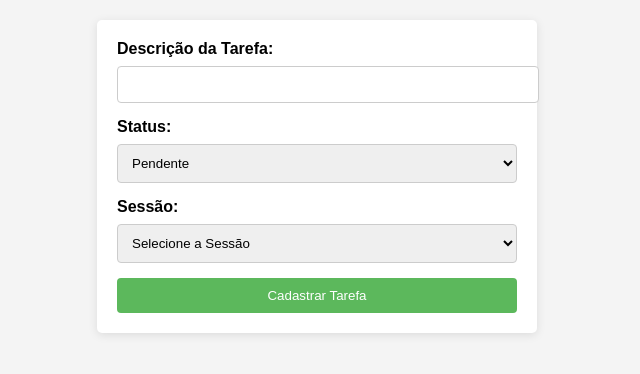
After one commit to pedrohoppe88/GerenciadorDeTarefasPHP, a PHP site: page /tarefas.php in a window 1280 px wide. The commit adds this page. Shown: the top 374 px of the page, without its empty margins (323-963 px from the left). Run offline with PHP 8.4, Linux system fonts and the light colour scheme; data that the repository does not hold is empty.

Commit message:
owefuowh

```diff
--- a/Controller/CadastroController.php
+++ b/Controller/CadastroController.php
@@ -10,7 +10,6 @@ if ($_SERVER['REQUEST_METHOD'] === 'POST') {
     if (empty($name) || empty($password) || empty($graduacao)) {
         echo "<script>alert('Preencha todos os campos.');</script>";
     } else {
-
         $usuario = new UserModel($name, $password, $graduacao);
         $result = $usuario->cadastrar();
 
@@ -18,7 +17,8 @@ if ($_SERVER['REQUEST_METHOD'] === 'POST') {
             header("Location: ../login.php");
             exit();
         } else {
-            echo "<script>alert('Erro ao cadastrar usuário.');</script>";
+            // Mostra mensagem de erro detalhada do PDO para depuração
+            echo "<script>alert('Erro ao cadastrar usuário. Verifique se o usuário já existe ou se há erro no banco.');</script>";
         }
     }
 }
--- a/Controller/LoginController.php
+++ b/Controller/LoginController.php
@@ -21,7 +21,8 @@ require_once '../Model/UserModel.php';
             }
         }
 
-        if($_SERVER['REQUEST_METHOD'] === 'POST') {
+        if($_SERVER['REQUEST_METHOD'] === 'POST')
+        {
             $name = isset($_POST['name']) ? trim($_POST['name']) : '';
             $password = isset($_POST['password']) ? trim($_POST['password']) : '';
 
@@ -33,7 +34,7 @@ require_once '../Model/UserModel.php';
             if ($user) {
                 session_start();
                 $_SESSION['user_id'] = $user['id'];
-                header("Location: ../teste.php");
+                header("Location: ../cadastroTarefa.php");
                 exit();
             } else {
                 echo "<script>alert('Usuário ou senha inválidos.');</script>";
--- /dev/null
+++ b/tarefas.php
@@ -0,0 +1,84 @@
+
+<?php
+require_once 'Model/Conexao.php';
+$conexao = new Conexao();
+$conn = $conexao->getConnection();
+$stmt = $conn->prepare("SELECT id, nome FROM secoes");
+$stmt->execute();
+$secoes = $stmt->fetchAll(PDO::FETCH_ASSOC);
+?>
+
+<!DOCTYPE html>
+<html lang="pt-BR">
+<head>
+    <meta charset="UTF-8">
+    <meta name="viewport" content="width=device-width, initial-scale=1.0">
+    <title>Cadastrar Tarefa</title>
+    <style>
+        body {
+            font-family: Arial, sans-serif;
+            background-color: #f4f4f4;
+            margin: 0;
+            padding: 20px;
+        }
+        form {
+            background: white;
+            padding: 20px;
+            border-radius: 5px;
+            box-shadow: 0 2px 10px rgba(0, 0, 0, 0.1);
+            max-width: 400px;
+            margin: auto;
+        }
+        label {
+            display: block;
+            margin-bottom: 8px;
+            font-weight: bold;
+        }
+        input[type="text"],
+        select {
+            width: 100%;
+            padding: 10px;
+            margin-bottom: 15px;
+            border: 1px solid #ccc;
+            border-radius: 4px;
+        }
+        button {
+            background-color: #5cb85c;
+            color: white;
+            padding: 10px;
+            border: none;
+            border-radius: 4px;
+            cursor: pointer;
+            width: 100%;
+        }
+        button:hover {
+            background-color: #4cae4c;
+        }
+    </style>
+</head>
+<body>
+
+<form action="Controller/TarefaController.php" method="POST">
+    <label for="descricao">Descrição da Tarefa:</label>
+    <input type="text" name="descricao" required>
+
+    <label for="status">Status:</label>
+    <select name="status" required>
+        <option value="pendente">Pendente</option>
+        <option value="em andamento">Em andamento</option>
+        <option value="concluida">Concluída</option>
+    </select>
+
+    <label for="secao_id">Sessão:</label>
+    <select name="secao_id" required>
+        <option value="">Selecione a Sessão</option>
+        <?php foreach ($secoes as $secao): ?>
+            <option value="<?= $secao['id'] ?>"><?= htmlspecialchars($secao['nome']) ?></option>
+        <?php endforeach; ?>
+    </select>
+
+    <button type="submit">Cadastrar Tarefa</button>
+</form>
+
+</body>
+</html>
--- a/teste.php
+++ b/teste.php
@@ -25,7 +25,7 @@ foreach ($dados as $row) {
     $index = $row['mes'] - 1;
     if ($row['status'] === 'pendente') {
         $pendentes[$index] = (int)$row['total'];
-    } else {
+    } elseif ($row['status'] === 'concluida') {
         $concluidas[$index] = (int)$row['total'];
     }
 }
```
Also changed, not shown: Controller/TarefaController.php (+6 -5 lines), Model/UserModel.php (+8 -10 lines), sql/tarefas.sql (added, +11 -0 lines).
